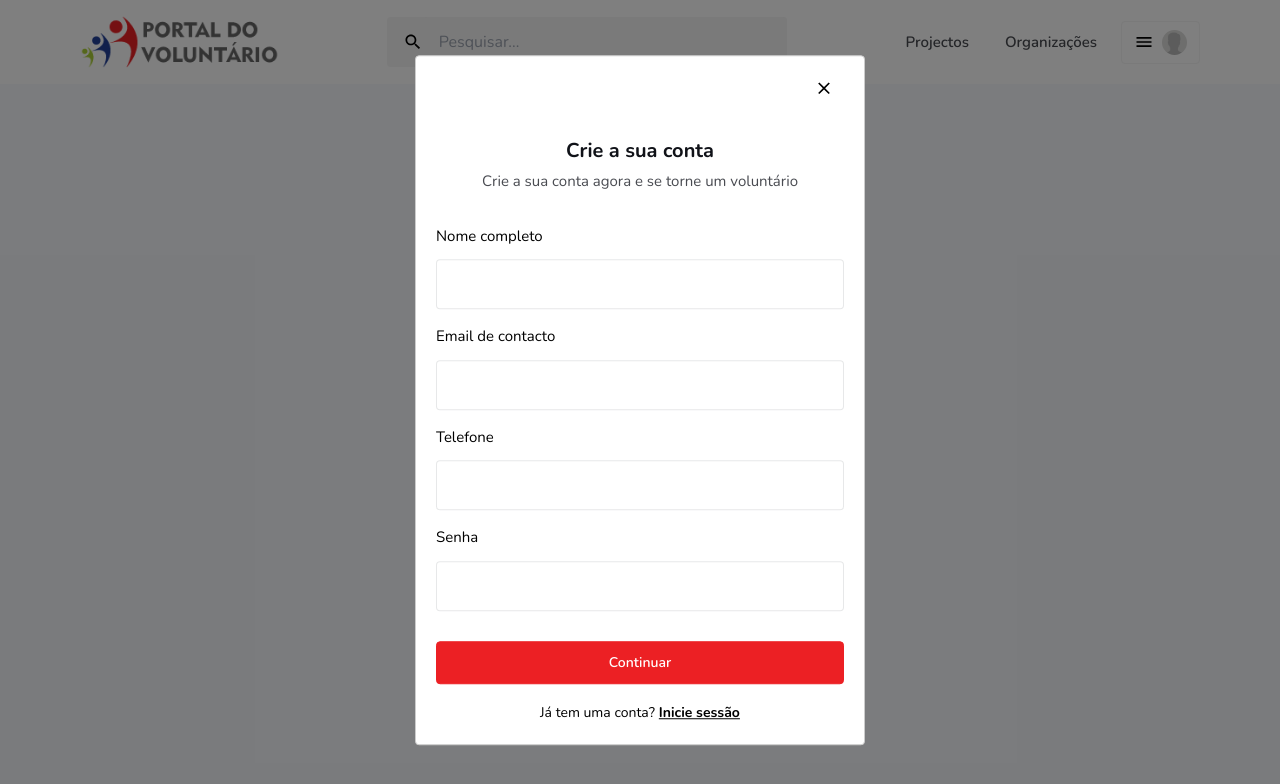
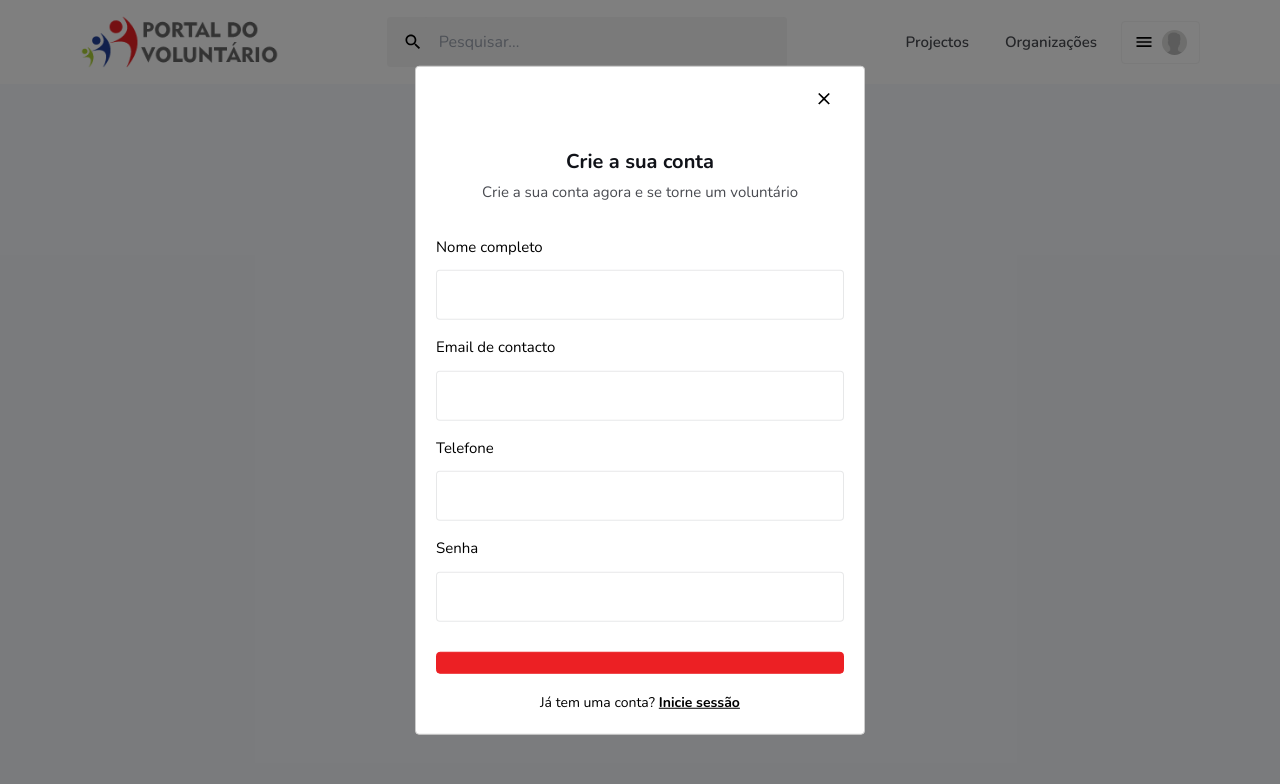
Before and after one commit to FelixPereira/bvolunt, a Next.js app: page / in a window 1280 px wide. Shown: the top 784 px of the page. Built offline with nearby package versions, Linux system fonts and the light colour scheme.

Commit message:
feat: receive label prop to hold the action's name

```diff
--- a/app/components/customButton/index.tsx
+++ b/app/components/customButton/index.tsx
@@ -4,11 +4,11 @@ import React from "react";
 
 interface CustomButtonProps {
   onClick: (event: React.MouseEvent<HTMLButtonElement>) => void;
-  children: React.ReactNode;
+  label: string;
   outline?: boolean;
 }
 
-const CustomButton: React.FC<CustomButtonProps> = ({ children, outline, onClick }) => {
+const CustomButton: React.FC<CustomButtonProps> = ({ label, outline, onClick }) => {
   return (
     <button
       onClick={onClick}
@@ -30,7 +30,7 @@ const CustomButton: React.FC<CustomButtonProps> = ({ children, outline, onClick
         hover:${outline ? 'bg-primary' : 'bg-transparent'}
       `}
     >
-      {children}
+      {label}
     </button>
   );
 };
```
